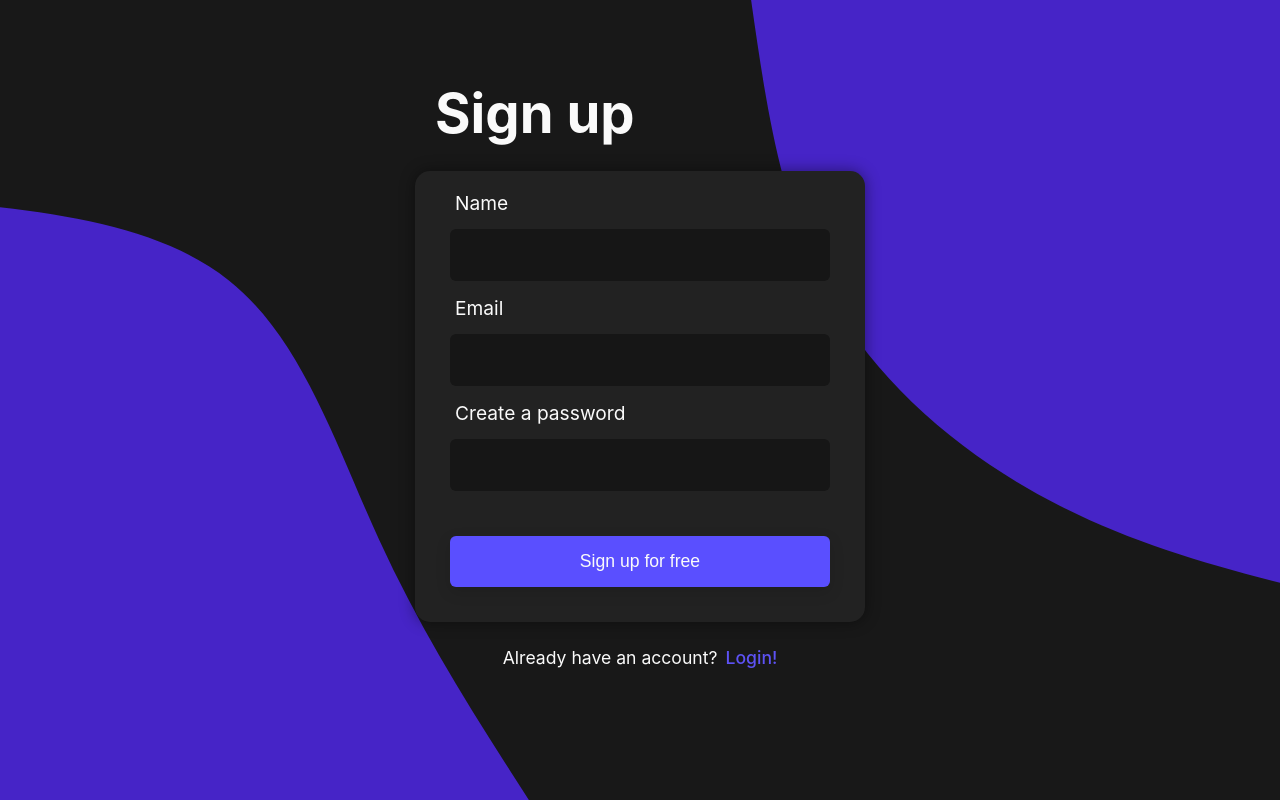
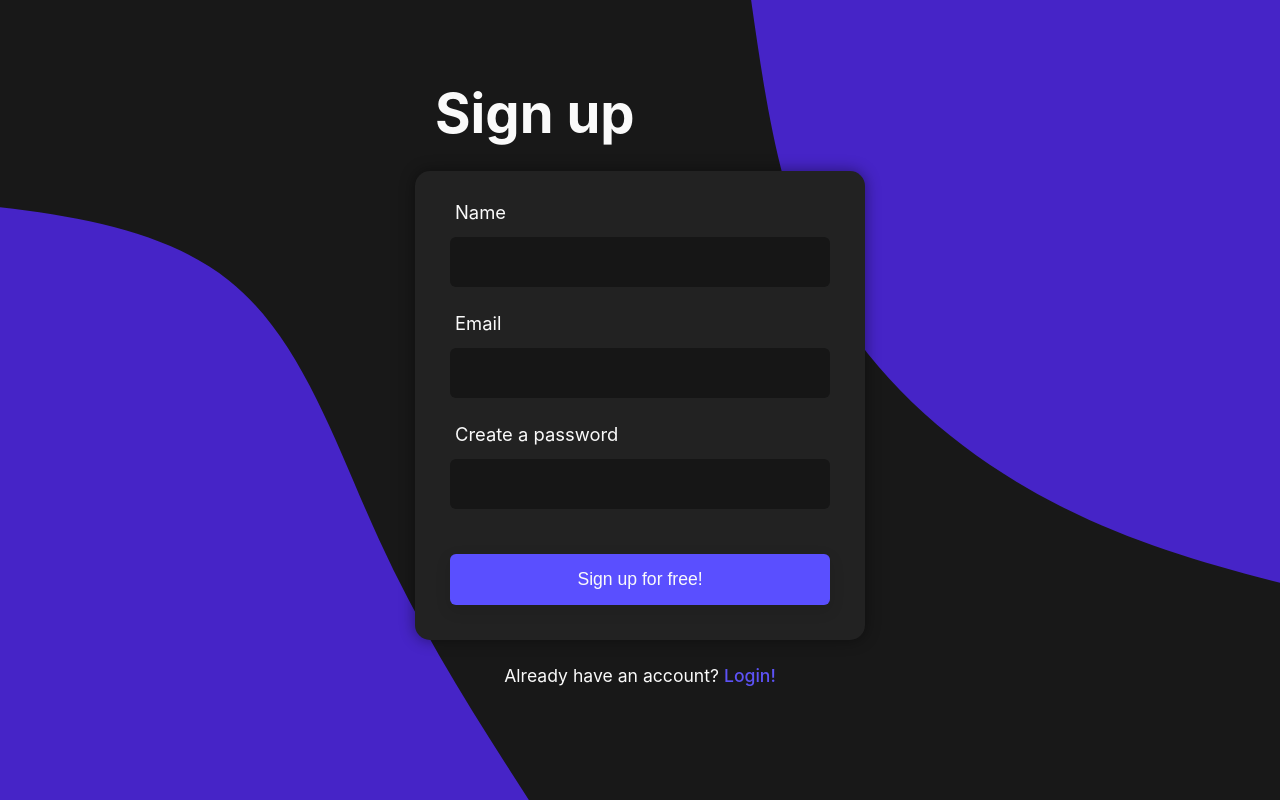
Before and after one commit to JonathanHedlund/mern-nextjs-redux, a Next.js app in the folder frontend/: page /signup in a window 1280 px wide. Built offline with nearby package versions, Linux system fonts and the light colour scheme.

Commit message:
General design fixes

```diff
--- a/frontend/src/components/Signup/SignupForm.js
+++ b/frontend/src/components/Signup/SignupForm.js
@@ -64,7 +64,7 @@ const SignupForm = ({formData, setFormData}) => {
                 onChange={onChangeInput}/>
             </div>
             <button type="submit" className={`btn-purple btn-large ${styles.loginButton}`}>
-                Sign up for free
+                Sign up for free!
             </button>
         </form>
     )
--- a/frontend/src/pages/signup.js
+++ b/frontend/src/pages/signup.js
@@ -20,12 +20,13 @@ const Signup = () => {
             <SignupForm formData={formData} setFormData={setFormData} />
           </div>
             <div className={styles.loginRedirectLink}>
-                Already have an account?
-                <Link href="/login">
-                    <a className={`link-purple ${styles.loginLinkText}`} >
-                        Login!
-                    </a>
-                </Link>
+              <Link href="/login">
+                <a>
+                  Already have an account? <span className={`link-purple ${styles.loginLinkText}`}>
+                      Login!
+                  </span>
+                </a>
+              </Link>
             </div>
         </div>
     </div>
--- a/frontend/src/styles/Login.module.css
+++ b/frontend/src/styles/Login.module.css
@@ -28,10 +28,11 @@
     justify-content: center;
     margin-top: 30px;
     font-size: 1.1rem;
+    text-align: center;
 }
 
-.loginLinkText {
-    margin-left: 8px;
+.loginLinkTextBreak {
+
 }
 
 @media only screen and (min-width: 700px) {
@@ -56,7 +57,7 @@
     }
 
     .loginWebContainerInner {
-        padding: 20px 35px 35px;
+        padding: 30px 35px 35px;
         box-shadow: 0px 0px 15px rgba(0, 0, 0, 0.445);
         background-color: #222222;
         border-radius: 15px;
@@ -74,6 +75,10 @@
     }
 
     .loginButton {
-        margin-top: 30px;
+        margin-top: 20px;
+    }
+
+    .loginLinkTextBreak {
+        display: none;
     }
 }
--- a/frontend/src/styles/globals.css
+++ b/frontend/src/styles/globals.css
@@ -66,6 +66,8 @@ h1 {
   box-shadow: 0px 5px 15px rgba(0, 0, 0, 0.13);
   transition: 0.2s;
   cursor: pointer;
+  font-weight: 400;
+
 }
 
 .btn {
@@ -78,6 +80,8 @@ h1 {
   box-shadow: 0px 5px 15px rgba(0, 0, 0, 0.13);
   transition: 0.2s;
   cursor: pointer;
+  font-weight: 400;
+
 }
 
 .btn-purple {
@@ -121,9 +125,14 @@ h1 {
   .form-control {
     background-color: #161616;
     padding: 15px 12px;
+    font-size: 1.05rem;
   }
 
   .formInputContainer {
-    margin-bottom: 15px;
+    margin-bottom: 25px;
+  }
+
+  .form-label {
+    font-size: 1.15rem;
   }
 }
```
Also changed, not shown: frontend/src/pages/login.js (+8 -6 lines).
